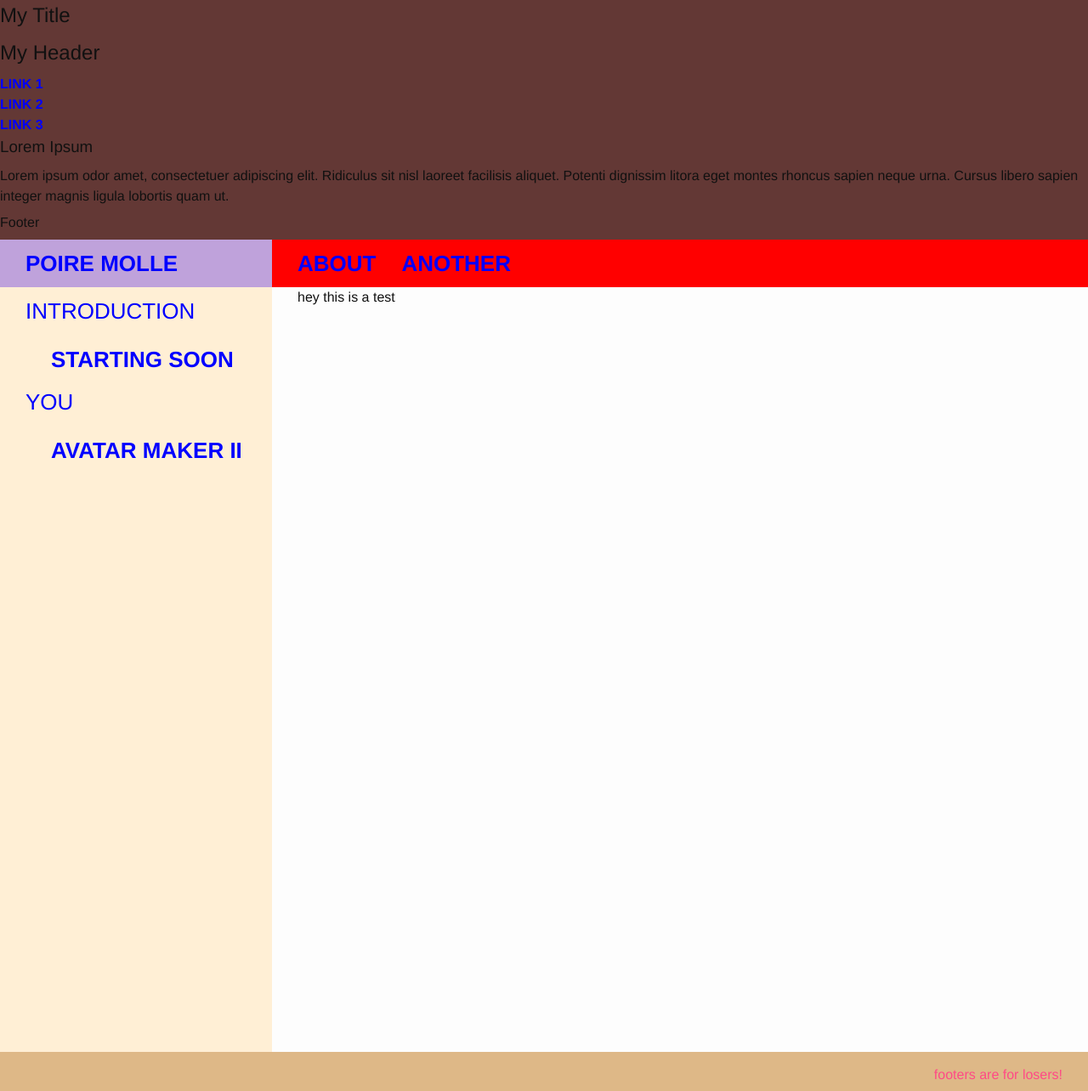
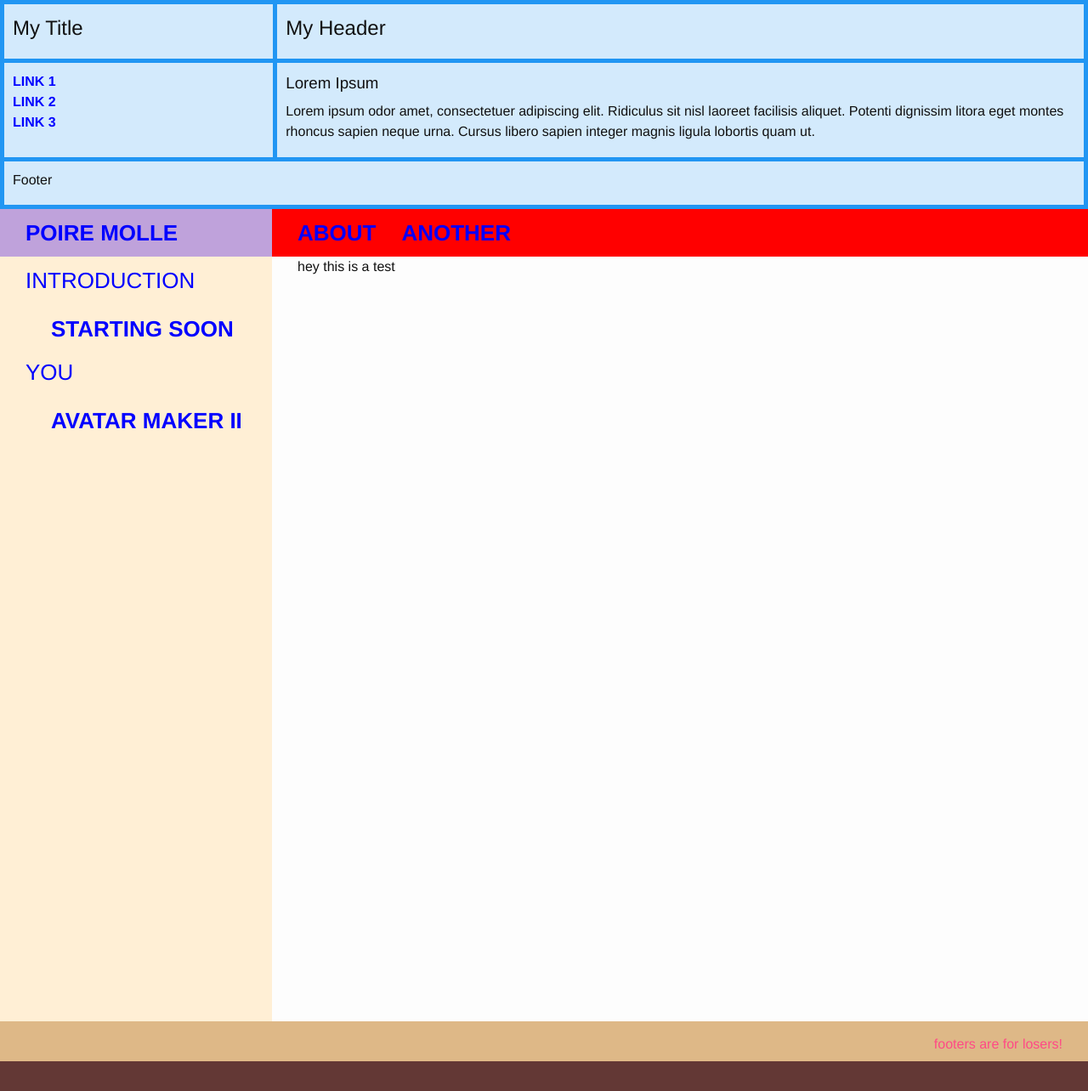
Before and after one commit to poiremolle/blog, a Jekyll site: the page built from index.md, in a window 1280 px wide. Shown: the whole page at 85% size. Built offline with Jekyll 4.4.1, drawn with Linux system fonts in a browser that asks for light colours; after the commit the page ends 1249 px from its top, so only the background shows below that.

Commit message:
adding grid style

```diff
--- a/_sass/minima/_layout.scss
+++ b/_sass/minima/_layout.scss
@@ -1,3 +1,31 @@
+.container {
+  display: grid;
+  grid-template-areas:
+    "logo topnav"
+    "sidebar content"
+    "footer footer";
+  grid-template-columns: 1fr 3fr;
+  gap: 5px;
+  background-color: #2196F3;
+  padding: 5px;
+}
+.container > div {
+  background-color: rgba(255, 255, 255, 0.8);
+  padding: 10px;
+}
+.container > div.header {
+  grid-area: header;
+  text-align: center;
+}
+.container > div.menu {
+  grid-area: menu;
+}
+.container > div.content {
+  grid-area: content;
+}
+.container > div.footer {
+  grid-area: footer;
+}
 /**
  * Site header
  */
```
